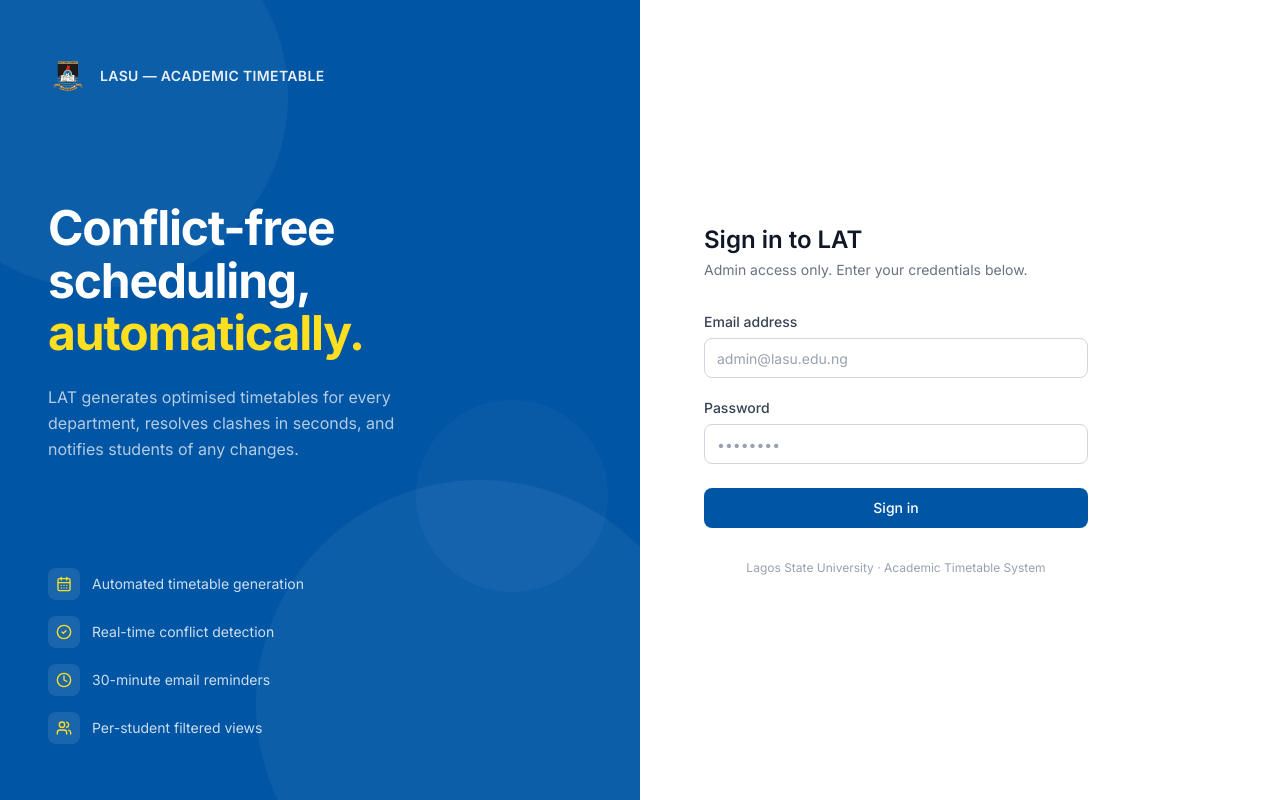
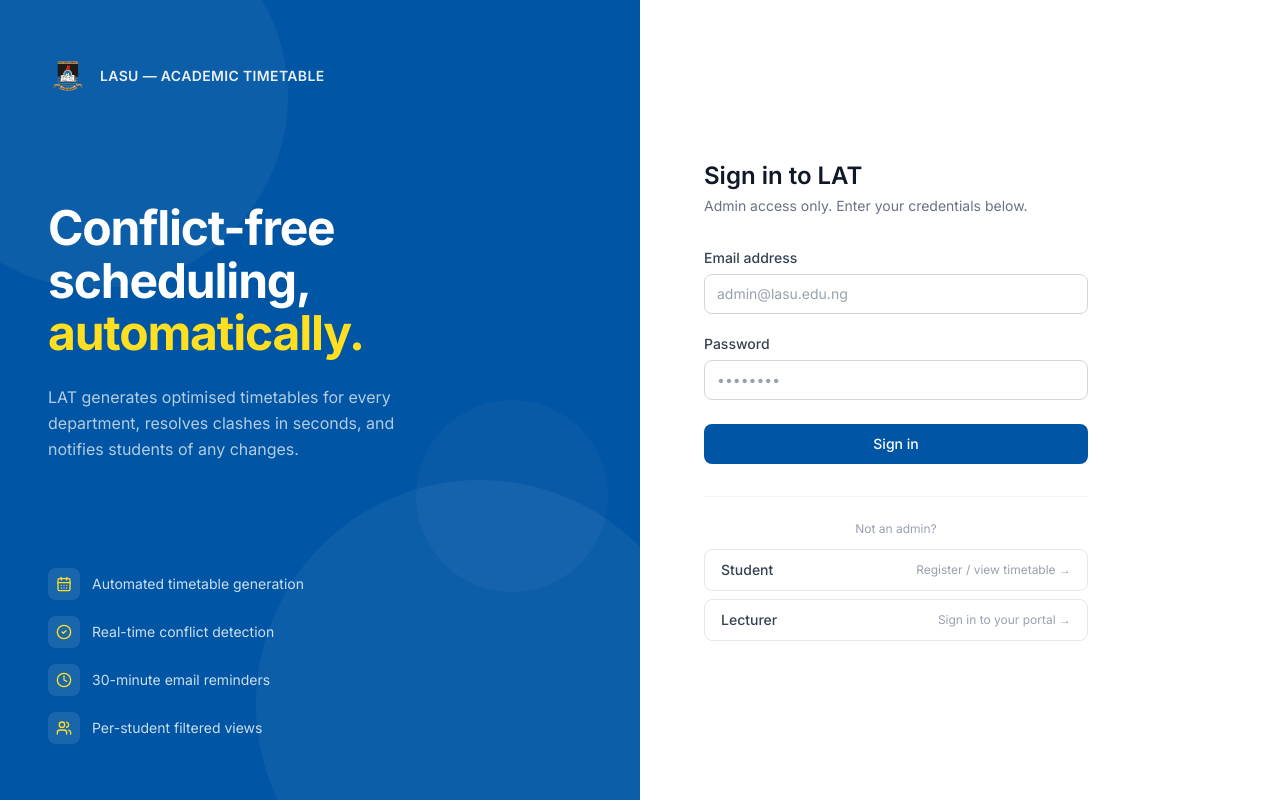
Before and after one commit to omoike2/lat-management-system, a Next.js app: page /login in a window 1280 px wide. Built offline with nearby package versions, Linux system fonts and the light colour scheme.

Commit message:
feat(login): add student/lecturer portal links below admin form

```diff
--- a/src/app/login/page.tsx
+++ b/src/app/login/page.tsx
@@ -144,9 +144,23 @@
             </button>
           </form>
 
-          <p className="mt-8 text-xs text-gray-400 text-center">
-            Lagos State University &middot; Academic Timetable System
-          </p>
+          <div className="mt-8 pt-6 border-t border-gray-100 space-y-2">
+            <p className="text-xs text-gray-400 text-center mb-3">Not an admin?</p>
+            <a
+              href="/student/register"
+              className="flex items-center justify-between w-full px-4 py-2.5 rounded-md border border-gray-200 hover:border-(--color-brand) hover:bg-(--color-brand)/5 transition-colors group"
+            >
+              <span className="text-sm font-medium text-gray-700 group-hover:text-(--color-brand)">Student</span>
+              <span className="text-xs text-gray-400 group-hover:text-(--color-brand)">Register / view timetable →</span>
+            </a>
+            <a
+              href="/lecturer/login"
+              className="flex items-center justify-between w-full px-4 py-2.5 rounded-md border border-gray-200 hover:border-(--color-brand) hover:bg-(--color-brand)/5 transition-colors group"
+            >
+              <span className="text-sm font-medium text-gray-700 group-hover:text-(--color-brand)">Lecturer</span>
+              <span className="text-xs text-gray-400 group-hover:text-(--color-brand)">Sign in to your portal →</span>
+            </a>
+          </div>
         </div>
       </div>
     </div>
```
